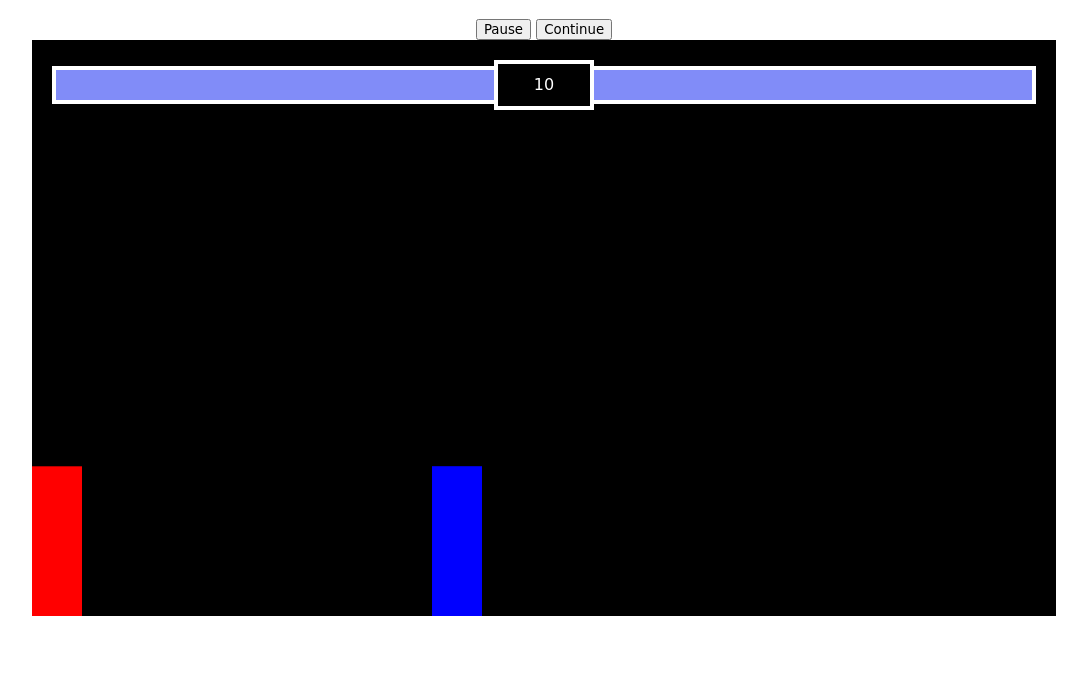
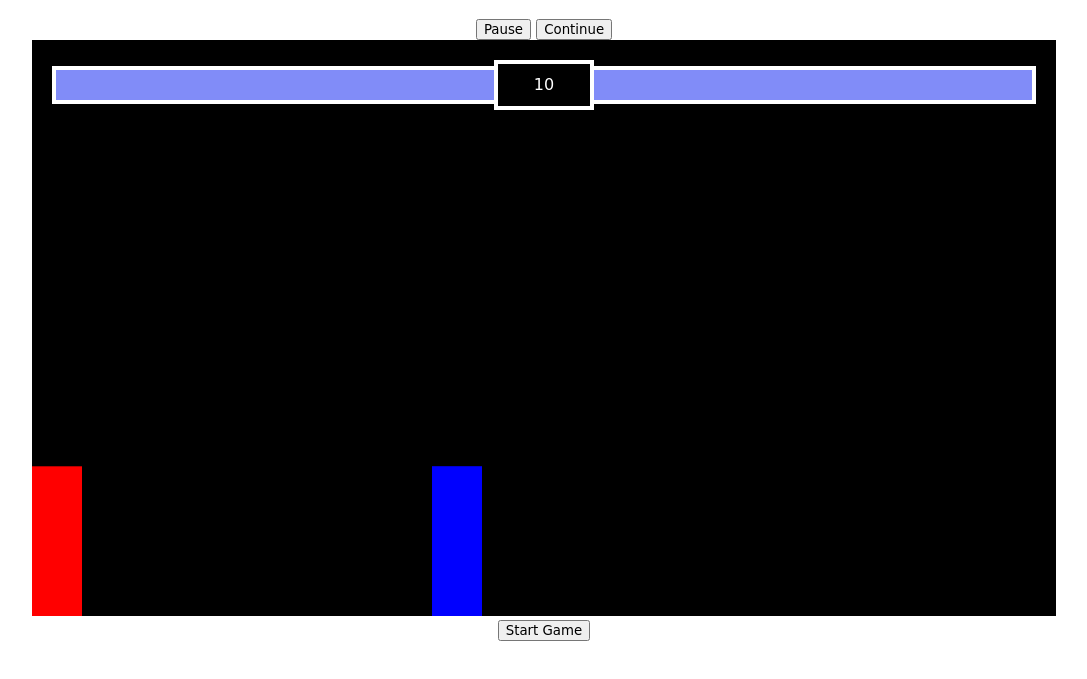
Before and after one commit to crimsonraine/Space-Skirmish, a website with bundled scripts: page index.html in a window 1280 px wide. Shown: the part 63-742 px from the top of the page, without its empty margins (96-1183 px from the left). Built offline with nearby package versions, Linux system fonts and the light colour scheme.

Commit message:
i didn't reaaly get anything done but i tried to make a start screen

```diff
--- a/event_handlers.js
+++ b/event_handlers.js
@@ -29,6 +29,10 @@ document.addEventListener("keydown", function (event) {
         if (!event.repeat)
             player2.moveUp();
     }
+    if (event.key === "p") {
+        player.stopMove();
+        player2.stopMove();
+    }
 });
 document.addEventListener("keyup", function (event) {
     //Handle keydown events
@@ -36,21 +40,14 @@ document.addEventListener("keyup", function (event) {
     // if (event.key === "keyup") {
     //     player.stopMove();
     // }
-   switch(event.key) {
-        case "ArrowLeft":
-            player.leftPress = false;
-            break;
-        case "ArrowRight":
-            player.rightPress = false;
-            break;
-        case "a":
-            player2.leftPress = false;
-            break;
-        case "d":
-            player2.rightPress = false;
-            break;
-
-    }
+    if (event.key === "ArrowLeft")
+        player.leftPress = false;
+    if (event.key === "ArrowRight")
+        player.rightPress = false;
+    if (event.key === "a")
+        player2.leftPress = false;
+    if (event.key === "d")
+        player2.rightPress = false;
 });
 // Add more event handlers:
 // Examples include:
--- a/event_handlers.ts
+++ b/event_handlers.ts
@@ -32,6 +32,10 @@ document.addEventListener("keydown", function (event) {
         if (!event.repeat)
             player2.moveUp();
     }
+    // if (event.key === "p"){
+    //     player.stopMove()
+    //     player2.stopMove()
+    // }
 });
 document.addEventListener("keyup", function (event) {
     //Handle keydown events
--- /dev/null
+++ b/index.css
@@ -0,0 +1,41 @@
+body {
+    font-size:16px;
+    margin:0px;
+    padding:0px;
+    display:flex;
+    flex-direction:column;
+    align-items:center;
+    background-color:#1bafdb;
+    font-family: Arial;
+}
+
+button {
+    border:none;
+    appearance:none;
+    outline:none;
+    display:inline-block;
+    font-size:1.5em;
+    cursor:pointer;
+    text-decoration:none;
+    padding:12px 48px 12px 48px;
+    border-radius:4px;
+    color:#ffffff;
+    background-color:#1bafdb;
+    border: 2px solid #ffffff;
+}
+button {   transition-duration: 0.4s; }
+button:hover {
+    font-size:1.6em;
+    background-color:#05c46b;
+}
+.screen {
+    padding: 20px;
+    position: fixed;
+    top:50%;
+    left:50%;
+    margin-top: -100px;
+    margin-left: -100px;
+    height:200px;
+    width:250px;
+    text-align: center;
+}
--- a/index.html
+++ b/index.html
@@ -6,6 +6,9 @@
     <meta name="viewport" content="width=device-width, initial-scale=1.0">
     <title>Canvas Game Template</title>
     <link href="/styles/styles.css" type="text/css" rel="stylesheet">
+    <!-- <link rel="stylesheet" href="index.css"> -->
+
+
 
     <style>
         .center {
@@ -58,15 +61,18 @@
     <!-- imports -->
     <script src="classes.js"></script>
     <script src="index.js"></script>
-    <!-- <script src="character_list.js"></script>
+    <script src="character_list.js"></script>
     <script src="gameloop.js"></script>
     <script src="actors.js"></script>
     <script src="characters.js"></script>
-    <script src="event_handlers.js"></script> -->
+    <script src="event_handlers.js"></script>
     <!-- <script src="TitleScreen.js"></script> -->
     <!-- <script src="KeyboardMenu.js"></script>
     <script src="Overworld.js"></script>
     <script src="init.js"></script> -->
-
+    <div id='start-screen' class='screen' style='display:block'>
+      <button onclick='startGame()'>Start Game</button>
+    </div>
+    <canvas id="canvas" style='display:none'></canvas>
 </body>
 </html>
```
